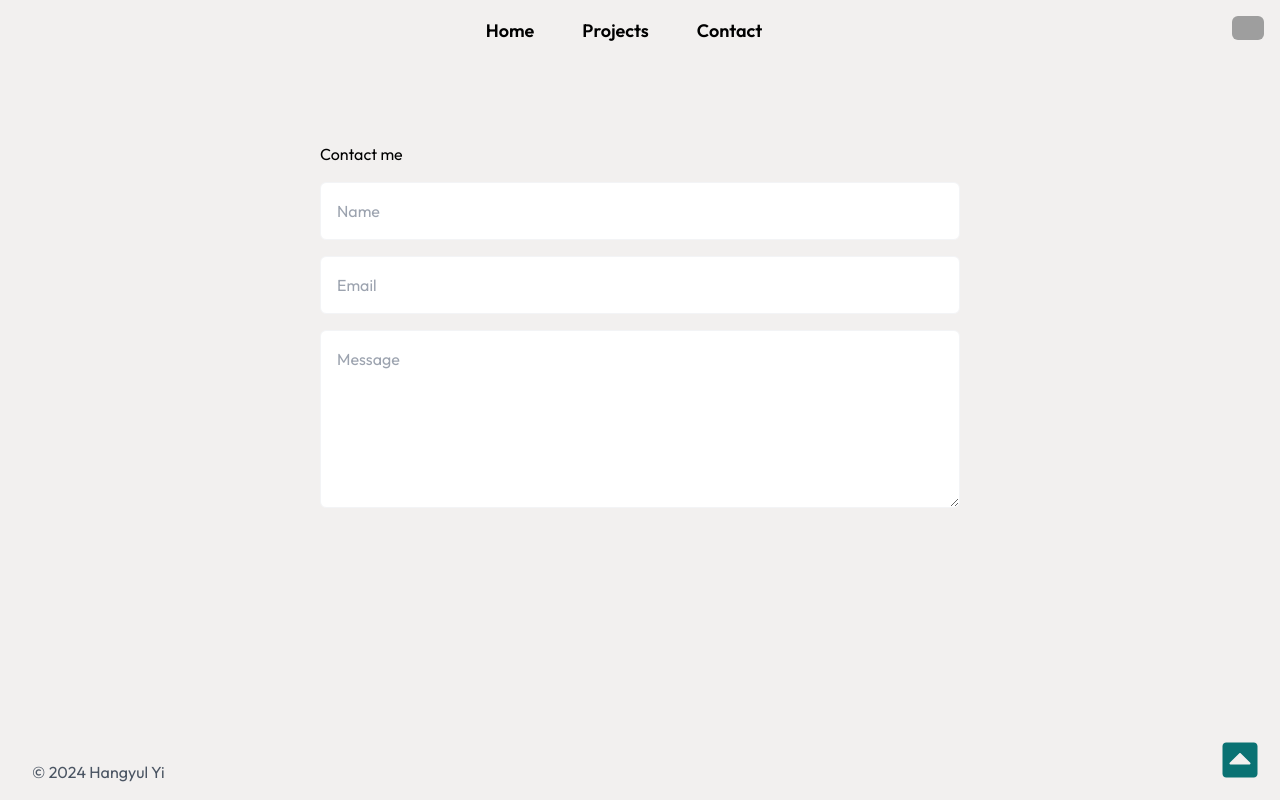
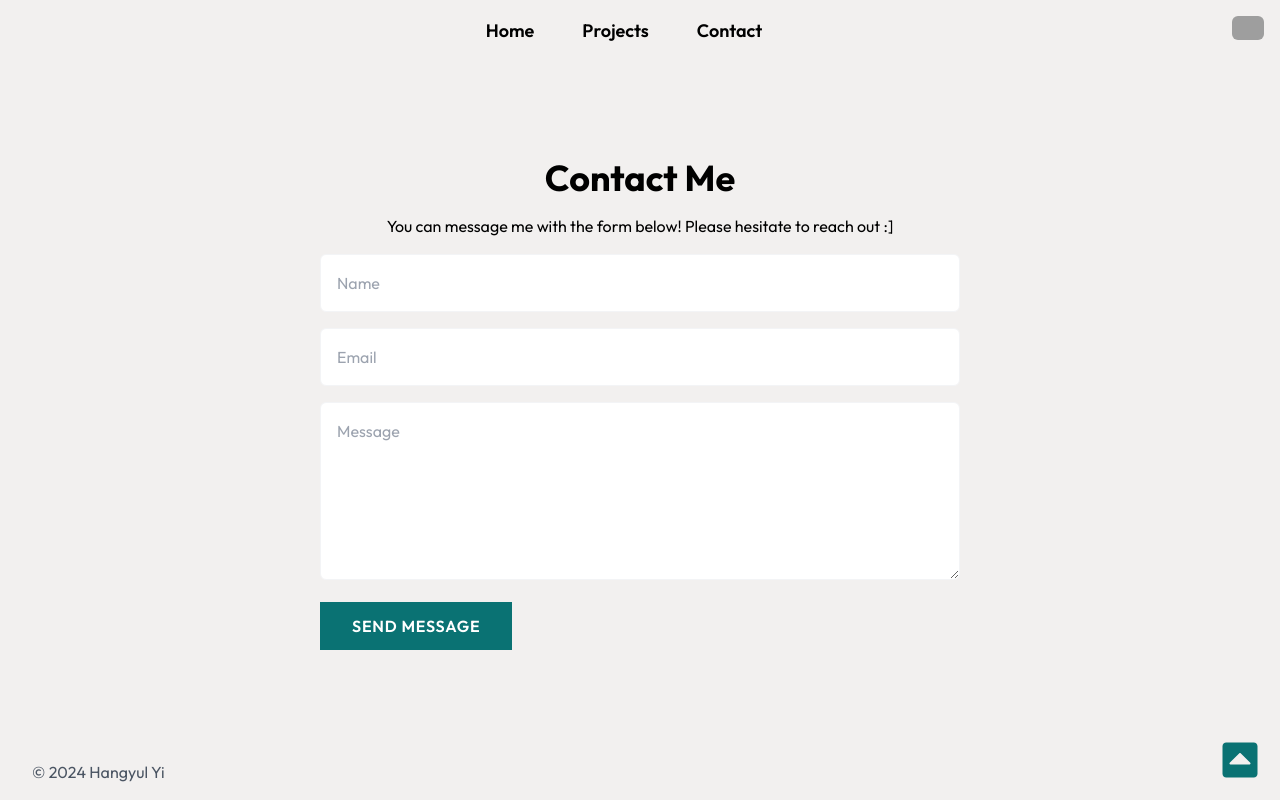
Before and after one commit to hangyulyi/portfolio-nextjs, a Next.js app: page /contact in a window 1280 px wide. Built offline with nearby package versions, Linux system fonts and the light colour scheme; no server answers; grey boxes are pictures that could not be loaded.

Commit message:
confirm contactForm stores info in data variable

```diff
--- a/messages/en.json
+++ b/messages/en.json
@@ -20,6 +20,11 @@
     "Contact": {
         "name": "Name",
         "email": "Email",
-        "message": "Message"
+        "message": "Message",
+        "title": "Contact Me",
+        "title_blurb": "You can message me with the form below! Please hesitate to reach out :]"
+    },
+    "ButtonOne": {
+        "contactSubmit": "Send message"
     }
 }
--- a/messages/kr.json
+++ b/messages/kr.json
@@ -19,6 +19,11 @@
     "Contact": {
         "name": "성함",
         "email": "이메일",
-        "message": "메세지"
+        "message": "메세지",
+        "title": "ㅇㅅㅇ",
+        "title_blurb": "연락은 아래 양식으로 편하게 주세요!"
+    },
+    "ButtonOne": {
+        "contactSubmit": "메세지 보내기"
     }
 }
--- a/src/app/components/ButtonOne.tsx
+++ /dev/null
@@ -1,3 +0,0 @@
-import React from "react";
-
-const ButtonOne = ({})
--- /dev/null
+++ b/src/app/components/Buttons/ButtonOne.tsx
@@ -0,0 +1,47 @@
+import React from "react";
+import Link from "next/link";
+import { useTranslations } from "next-intl";
+
+interface ButtonOneProps {
+    // href: string;
+    textKey: string;
+    input?: { value: string }; //form submit
+    // onClick?: () => void; // etc
+}
+
+const ButtonOne: React.FC<ButtonOneProps> = ({
+    // href,
+    textKey,
+    input,
+    // onClick
+}) => {
+    const t = useTranslations('ButtonOne')
+    const translated = t(textKey)
+
+    const allClasses = `p-3 relative block bg-green text-white uppercase mt-4 px-8 font-semibold tracking-wider transition-all ease-linear
+    hover:grayscale-[60%]`
+
+    // submit (form) button
+    if (input) {
+        return (
+            <button
+                type="submit"
+                className={allClasses}
+            >
+                {translated}
+            </button>
+        )
+    }
+
+    // general
+    return (
+        <button
+            className={allClasses}
+        >
+            {translated}
+        </button>
+    )
+
+}
+
+export default ButtonOne;
--- a/src/app/components/Footer.tsx
+++ b/src/app/components/Footer.tsx
@@ -1,5 +1,3 @@
-'use client';
-
 import React from "react";
 import { useTranslations } from "next-intl";
 
@@ -9,7 +7,7 @@ const Footer = () => {
     return (
         <footer className="bg-off-white text-gray-600 py-4 px-8 w-1/4 fixed left-0 bottom-0">
             <div className="container mx-auto">
-                <p className="text-md">&copy; 2024 {t('name')} </p>
+                <p className="text-md whitespace-nowrap">&copy; 2024 {t('name')} </p>
             </div>
         </footer>
     )
--- a/src/app/components/LocaleSwitcher.tsx
+++ b/src/app/components/LocaleSwitcher.tsx
@@ -28,12 +28,11 @@ export default function LocaleSwitcher() {
     onChange(nextLocale);
   };
 
-  const currentIconSrc = locale === 'en' ? '/assets/ca.svg' : '/assets/kr.svg';
+  const currentIconSrc = locale === 'en' ? '/assets/kr.svg' : '/assets/ca.svg';
 
   return (
     <div >
       <button
-        aria-label={t('switchLocale')}
         onClick={handleClick}
         className={`transition-transform transform hover:translate-y-[2px] hover:shadow-lg rounded-md ${isPending ? 'pointer-events-none opacity-60' : ''}`}
       >
--- a/src/app/contact/ContactForm.tsx
+++ b/src/app/contact/ContactForm.tsx
@@ -1,15 +1,31 @@
+"use client"
+
 import { useTranslations } from "next-intl"
+import ButtonOne from "../components/Buttons/ButtonOne";
 
 export default function ContactForm() {
 
     const t = useTranslations("Contact");
 
+    async function handleSubmit(event: any) {
+        event.preventDefault();
+
+        const data = {
+            name: String(event.target.name.value),
+            email: String(event.target.email.value),
+            message: String(event.target.message.value),
+        }
+
+    }
+
     return (
-        <form>
+
+        <form onSubmit={handleSubmit}>
             <div className="w-full flex flex-col my-4">
                 <input
-                    className="p-4 bg-gray-5- border border-gray-100 rounded-md"
+                    className="p-4 bg-gray-5 border border-gray-100 rounded-md"
                     type="text"
+                    required
                     autoComplete="off"
                     id="name"
                     placeholder={t('name')}
@@ -18,8 +34,9 @@ export default function ContactForm() {
 
             <div className="w-full flex flex-col my-4">
                 <input
-                    className="p-4 bg-gray-5- border border-gray-100 rounded-md"
-                    type="text"
+                    className="p-4 bg-gray-5 border border-gray-100 rounded-md"
+                    type="email"
+                    required
                     autoComplete="off"
                     id="email"
                     placeholder={t('email')}
@@ -30,10 +47,15 @@ export default function ContactForm() {
                 <textarea
                     rows={6}
                     name="message"
+                    id="message"
+                    required
                     className="w-full p-4 bg-gray-5 border border-gray-100 rounded-md"
                     placeholder={t('message')}
                 />
             </div>
+            <ButtonOne
+                textKey="contactSubmit"
+            />
         </form>
     )
 }
--- a/src/app/contact/page.tsx
+++ b/src/app/contact/page.tsx
@@ -1,9 +1,15 @@
 import ContactForm from "./ContactForm"
+import { useTranslations } from "next-intl"
 
 export default function ContactPage() {
+    const t = useTranslations('Contact')
+
     return (
-        <div className="mx-auto max-w-2xl px-4 py-10 my-10">
-            <h1>Contact me</h1>
+        <div className="mx-auto max-w-2xl px-4 py-12 my-10 text-center">
+
+            <h1 className="font-bold text-4xl pt-2 pb-4">{t('title')}</h1>
+            <p>{t('title_blurb')}</p>
+
             <ContactForm />
         </div>
     )
--- a/tailwind.config.ts
+++ b/tailwind.config.ts
@@ -11,7 +11,7 @@ const config: Config = {
     extend: {
       colors: {
         'off-white': '#f2f0ef',
-        'ex-white': 'e9e3d5',
+        'exwhite': 'e9e3d5',
         'green': '#0a7273',
         'yellow': '#fda521',
         'midnight': '#033043',
```
